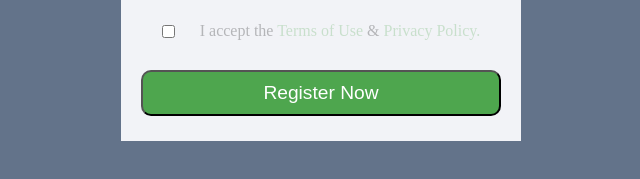
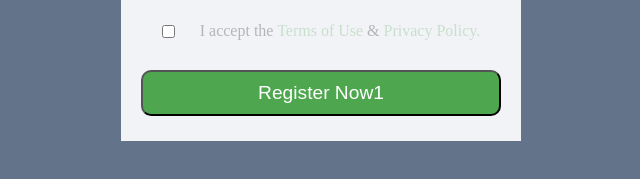
Before and after one commit to estasii/User-card, a plain HTML site: page index.html in a window 1280 px wide. Shown: the part 509-688 px from the top of the page, 319-959 px from the left. Drawn offline with Linux system fonts and the light colour scheme.

Commit message:
Initial commit

```diff
--- a/css/style.css
+++ b/css/style.css
@@ -37,7 +37,7 @@ body{
     gap: 25px;
 }
 p{
-   opacity: 25%;
+   opacity:  25%;
     font-size: 1em;
 
 }
--- a/index.html
+++ b/index.html
@@ -35,7 +35,7 @@
         </p>
     </div>
     <div class="row">
-        <button class="btn">Register Now</button>
+        <button class="btn">Register Now1</button>
     </div>
  </form>
 </body>
```
